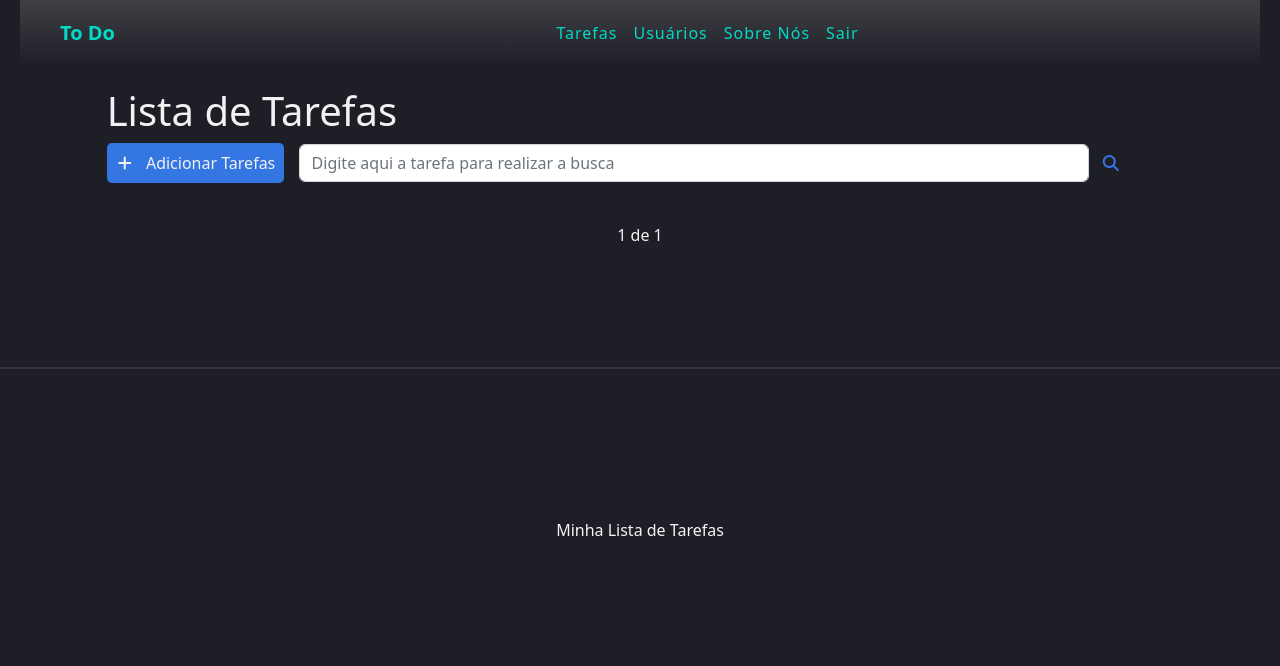
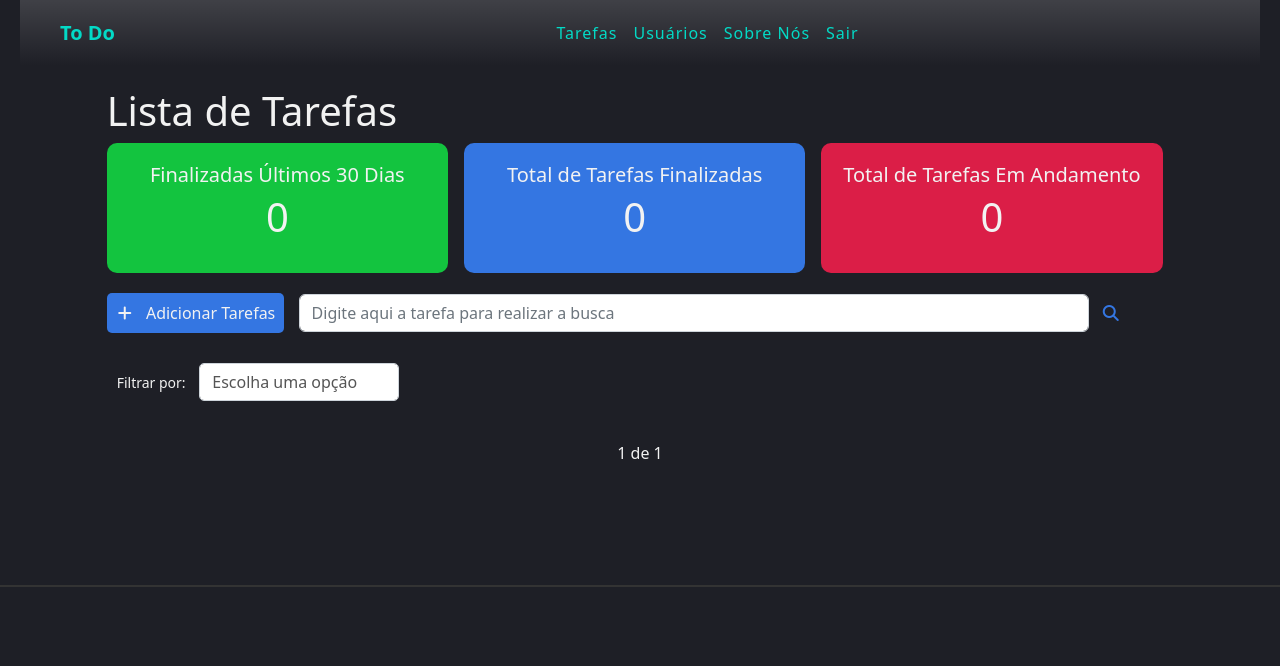
Before and after one commit to RodrigoGN/django-to-do, a Django app: page / in a window 1280 px wide. Shown: the top 666 px of the page. Run offline with Django 4.2, Linux system fonts and the light colour scheme; the visitor is signed in with stand-in values (Sample User, id 1); data that the repository does not hold is empty; some libraries are stand-ins or nearby versions.

Commit message:
Add cards and task complete

```diff
--- a/task/static/css/styles-base.css
+++ b/task/static/css/styles-base.css
@@ -53,6 +53,52 @@ p {
     transition: all 0.5s ease;
     transform: translate3d(0, -5px, 20px);
 }
+/********** Dashboard **********/
+.dashboard {
+    padding: 0;
+    width: 100%;
+    display: block;
+
+}
+.dashboard h4 {
+    font-size: 20px;
+
+    margin: 0;
+}
+.dashboard span {
+    font-size: 40px;
+    display: block;
+    width: 100%;
+}
+.dashboard-box {
+    float: left;
+    background-color: #ccc;
+    color: #f2f2f2;
+    padding: 20px;
+    box-sizing: border-box;
+    border-radius: 10px;
+    height: 130px;
+    width: 32%;
+    text-align: center;
+    margin-bottom: 20px;
+}
+.dashboard-box:nth-child(2) {
+    margin-left: 1.5%;
+    margin-right: 1.5%;
+    background-color: #ccc;
+    color: #f2f2f2;
+}
+#dashboard-lastdays {
+    background-color: #13c43f;
+}
+#dashboard-done {
+    background-color: #3476e2;
+}
+#dashboard-doing {
+    background-color: #db1e47;
+}
+
+
 
 /*********** Botao adicionar ***********/
 .add-link{
@@ -91,6 +137,24 @@ p {
     color: #3476e2;
     position: relative;
 }
+#title-filter {
+    color: #f2f2f2;
+    padding: 20px 10px 20px 10px;
+    font-size: 14px;
+}
+.filter-div {
+    margin-top: 30px;
+    cursor: pointer;
+    border-radius: 5px;
+    text-decoration: none;
+
+}
+#filter {
+    display: inline-block;
+    width: 200px;
+    color: #555;
+    border-radius: 5px;
+}
 
 /*********** Lista de tarefas ***********/
 .list-div {
@@ -104,6 +168,14 @@ p {
     list-style: none;
     font-size: 20px;
     height: 50px;
+    padding: 10px 15px 0px 15px;
+    border-bottom: 1px dashed #ccc;
+}
+.task-item.done {
+    background-color: #555;
+    list-style: none;
+    font-size: 20px;
+    height: 50px;
     padding-top: 10px;
     border-bottom: 1px dashed #ccc;
 }
@@ -113,7 +185,7 @@ p {
 .lista-tar a:hover {
     color: #03dac6;
 }
-.fas.fa-trash, .fas.fa-edit {
+.fas.fa-trash, .fas.fa-edit, .fas.fa-check {
     cursor: pointer;
     margin: 5px;
     font-size: 20px;
@@ -124,6 +196,12 @@ p {
 }
 .fas.fa-edit {
     color: #13c43f;
+}
+.done .fas.fa-check {
+    color: #3476e2;
+}
+.fas.fa-check {
+    color: #ccc;
 }
 /********** Editando a tarefa **********/
 .btn-success, .btn-danger {
--- a/task/static/js/scripts-base.js
+++ b/task/static/js/scripts-base.js
@@ -1,6 +1,9 @@
 console.log('scripts-base.js carregado!');
 
 $('body').ready(function(){
+
+    var baseUrl = 'http://127.0.0.1:8000/';
+    var filter = $('#filter');
 
     var deleteBtn = $('.delete-btn');
     $(deleteBtn).on('click', function(e) {
@@ -11,7 +14,10 @@ $('body').ready(function(){
             window.location.href = dellink;
         }
     });
-
+    $(filter).change(function(){
+        var filterValue = $(this).val();
+        window.location.href = baseUrl + '?filter=' + filterValue;
+    });
 
 });
 function searchTask(){
--- a/task/templates/tasks/list.html
+++ b/task/templates/tasks/list.html
@@ -7,6 +7,21 @@
 {% block content %}
     <div class="offset-1 col-10 list-div">
         <h1>Lista de Tarefas</h1>
+        <div class="container dashboard">
+            <div class="col-4 dashboard-box" id="dashboard-lastdays">
+                <h4>Finalizadas Últimos 30 Dias</h4>
+                <span>{{tasksDoneRecently}}</span>
+            </div>
+            <div class="col-4 dashboard-box" id="dashboard-done">
+                <h4>Total de Tarefas Finalizadas</h4>
+                <span>{{tasksDone}}</span>
+            </div>
+            <div class="col-4 dashboard-box" id="dashboard-doing">
+                <h4>Total de Tarefas Em Andamento</h4>
+                <span>{{tasksDoing}}</span>
+            </div>
+        </div>
+
         <a id="add-link" href="newtask/">
             <div class="col-2 add-div">
                 <i class="fas fa-plus"></i> Adicionar Tarefas
@@ -19,6 +34,15 @@
         </div>
         <i class="fas fa-search" id="search-btn" onclick="searchTask()"></i>
         </i>
+        <div class="col-12 filter-div">
+            <span id="title-filter">Filtrar por: </span>
+            <select name="filter" id="filter" class="form-control">
+                <option value="">Escolha uma opção</option>
+                <option value="done">Tarefas concluídas</option>
+                <option value="doing">Tarefas em andamento</option>
+            </select>
+        </div>
+
         <div>
             <br>
                 {% if messages %}
@@ -33,11 +57,16 @@
         </div>
         <ul class="task-list">
             {% for task in tasks %}
-            <li class="task-item">
-                <span class="lista-tar"><a href="/task/{{task.id}}">{{task.title}}</a></span>
-                <a href="/delete/{{task.id}}" class="delete-btn"><span><i class="fas fa-trash"></i></span></a>
-                <a href="/edit/{{task.id}}"><span><i class="fas fa-edit"></i></span></a>
-            </li>
+            {% if task.done == 'doing' %}
+                <li class="task-item">
+            {% else %}
+                <li class="task-item done">
+            {% endif %}
+                    <span class="lista-tar"><a href="/task/{{task.id}}">{{task.title}}</a></span>
+                    <a href="/delete/{{task.id}}" class="delete-btn"><span><i class="fas fa-trash"></i></span></a>
+                    <a href="/edit/{{task.id}}"><span><i class="fas fa-edit"></i></span></a>
+                    <a href="/changestatus/{{task.id}}"><span><i class="fas fa-check"></i></span></a>
+                </li>
             {% endfor %}
         </ul>
     </div>
--- a/task/urls.py
+++ b/task/urls.py
@@ -6,5 +6,6 @@ urlpatterns = [
     path('newtask/', vs.newtask, name='new-task'),
     path('task/<int:id>/', vs.taskview, name='task-view'),
     path('edit/<int:id>/', vs.edittask, name='edit-task'),
+    path('changestatus/<int:id>/', vs.changeStatus, name='changeStatus'),
     path('delete/<int:id>/', vs.deletetask, name='delete-task'),
 ]
--- a/task/views.py
+++ b/task/views.py
@@ -1,27 +1,33 @@
-from asyncio import tasks
 from django.shortcuts import render, get_object_or_404, redirect
 from django.contrib.auth.decorators import login_required
 from django.core.paginator import Paginator
-from django.http import HttpResponse
 from .models import Task
 from .form import TaskForm
 from django.contrib import messages
+import datetime
 
 # Create your views here.
 @login_required
 def task_list(request):
+
     search = request.GET.get('search')
+    filter = request.GET.get('filter')
+    tasksDoneRecently = Task.objects.filter(done='done', update_at__gt=datetime.datetime.now() - datetime.timedelta(days=30), user=request.user).count()
+    tasksDone = Task.objects.filter(done='done', user=request.user).count()
+    tasksDoing = Task.objects.filter(done='doing', user=request.user).count()
+
     if search:
         tasks = Task.objects.filter(title__icontains=search, user=request.user)
         if tasks.count() == 0:
-            # if not found, send a message to the user and include button to go back to the list
             messages.info(request, f'Nenhuma tarefa com o nome "{search}" encontrada!', extra_tags='alert alert-warning')
+    elif filter:
+        tasks = Task.objects.filter(done=filter, user=request.user)
     else:
-        tasks_list = Task.objects.all().order_by('-create_at').filter(user=request.user)
+        tasks_list = Task.objects.all().order_by('create_at').filter(user=request.user)
         paginator = Paginator(tasks_list, 6)
         page = request.GET.get('page')
         tasks = paginator.get_page(page)
-    return render(request, 'tasks/list.html', {'tasks': tasks})
+    return render(request, 'tasks/list.html', {'tasks': tasks, 'tasksDoneRecently': tasksDoneRecently, 'tasksDone': tasksDone, 'tasksDoing': tasksDoing})
 
 
 @login_required
@@ -60,6 +66,16 @@ def edittask(request, id):
     else:
         return render(request, 'tasks/edittask.html', {'form': form , 'task': task})
 
+@login_required
+def changeStatus(request, id):
+    task = get_object_or_404(Task, pk=id)
+    if task.done == 'doing':
+        task.done = 'done'
+    else:
+        task.done = 'doing'
+    task.save()
+    return redirect('/')
+
 
 @login_required
 def deletetask(request, id):
```
